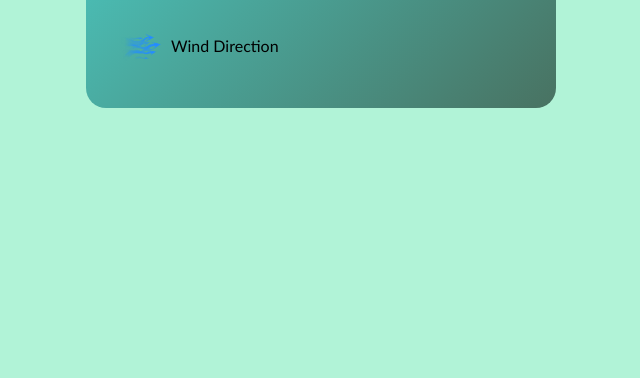
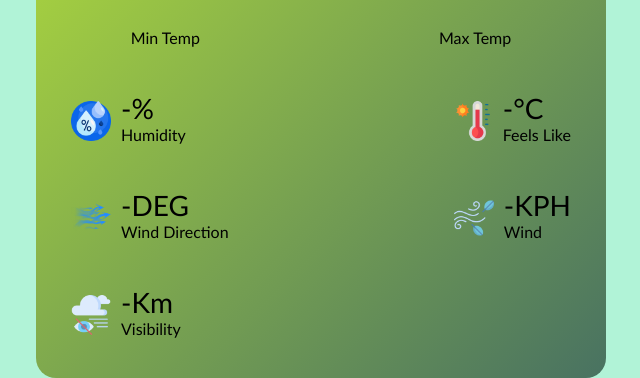
Before and after one commit to akashmondal04/Weather-App, a plain HTML site: page index.html in a window 1280 px wide. Shown: the part 559-937 px from the top of the page, without its empty margins (319-959 px from the left). Before the commit the page ends 800 px from the top, so only its background shows below. Drawn offline with Linux system fonts and the light colour scheme.

Commit message:
added feature like min max temp tile ,visibility tile, colour change of weather card

```diff
--- a/index.html
+++ b/index.html
@@ -14,36 +14,70 @@
         </div>
         <div class="weather">
             <img src="icon/earth.png" class="weather-icon">
-            <h1 class="temp"></h1>
+            <h1 class="temp">--°C</h1>
             <h2 class="city">SAVE EARTH</h2>
+            <div class="details1">
+                <div class="col">
+                    <div>
+                        <p class="Min"></p>
+                        <p>Min Temp</p>
+                    </div>
+                </div>
+                <div class="col"></div>
+                    <div>
+                        <p class="Max"></p>
+                        <p>Max Temp</p>
+                    </div>
+                </div>
+            </div>
+
             <div class="details">
                 <div class="col">
                     <img src="icon/humidity.png" >
                     <div>
-                        <p class="humid"></p>
+                        <p class="humid">-%</p>
                         <p>Humidity</p>
+                    </div>
+                </div>
+                <div class="col">
+                    <img src="icon/feel.png">
+                    <div>
+                        <p class="feels_like">-°C</p>
+                        <p>Feels Like</p>
+                    </div>
+                </div>
+            </div>
+
+            <div class="details">
+                <div class="col">
+                    <img src="icon/wDirection.png">
+                    <div>
+                        <p class="wDirection">-DEG</p>
+                        <p>Wind Direction</p>
                     </div>
                 </div>
                 <div class="col">
                     <img src="icon/wind.png">
                     <div>
-                        <p class="wind"></p>
+                        <p class="wind">-KPH</p>
                         <p>Wind</p>
+                    </div>
+                </div>
+            </div>
+            <div class="details">
+                <div class="col">
+                    <img src="icon/low-visibility.png">
+                    <div>
+                        <p class="visibility">-Km</p>
+                        <p>Visibility</p>
                     </div>
                 </div>
 
             </div>
-            <div class="details">
-                <div class="col">
-                    <img src="icon/wDirection.png">
-                    <div>
-                        <p class="wDirection"></p>
-                        <p>Wind Direction</p>
-                    </div>
-                </div>
-            </div>
         </div>
+
     </div>
+</div>
 
     <script src="script.js"></script>
 </body>
--- a/script.js
+++ b/script.js
@@ -15,7 +15,10 @@ async function checkWeather(city){
     document.querySelector(".humid").innerHTML = data.main.humidity+ '%';
     document.querySelector(".wind"). innerHTML = Math.round(data.wind.speed) +' KPH';
     document.querySelector(".wDirection").innerHTML=data.wind.deg+ " Deg";
-
+    document.querySelector(".feels_like").innerHTML=Math.round(data.main.feels_like) +'°C';
+    document.querySelector(".Min").innerHTML=(data.main.temp_min);
+    document.querySelector(".Max").innerHTML=(data.main.temp_max);
+    document.querySelector(".visibility").innerHTML=((data.visibility)/1000)+' Km';
     if(data.weather[0].main == "Clouds"){
         weatherIcon.src ="icon/clouds.png"
     }
--- a/style.css
+++ b/style.css
@@ -10,8 +10,8 @@ body{
 }
 .card{
     width: 90%;
-    max-width: 470px;
-    background: linear-gradient(135deg, #27f3fabb, #031c1399);
+    max-width: 570px;
+    background: linear-gradient(135deg, #d0fa27f0, #031c1399);
     color: #000000;
     margin: 100px auto 0;
     border-radius: 20px;
@@ -62,12 +62,28 @@ body{
     font-weight: 400;
     margin-top: -10px;
 }
+.weather h3{
+    /* display: flex;
+    align-items: center;
+    text-align: left; */
+    font-size: 25px;
+    font-weight:200 ;
+    margin-top: -10px;
+}
 .details{
     display: flex;
     align-items: center;
     justify-content: space-between;
     padding: o 20px;
     margin-top: 50px;
+}
+.details1{
+    display: flex;
+    align-items:center ;
+    justify-content: space-around;
+    padding: o 20px;
+    margin-top: 50px;
+    margin-bottom: 50px;
 }
 .col{
     display: flex;
@@ -78,7 +94,7 @@ body{
     width: 40px;
     margin-right: 10px;
 }
-.humid, .wind, .wDirection{
+.humid, .wind, .wDirection, .feels_like, .Min, .Max, .visibility {
     font-size: 28px;
     margin-top: -6px;
 }
```
Also changed, not shown: icon/feel.png (added), icon/low-visibility.png (added).
